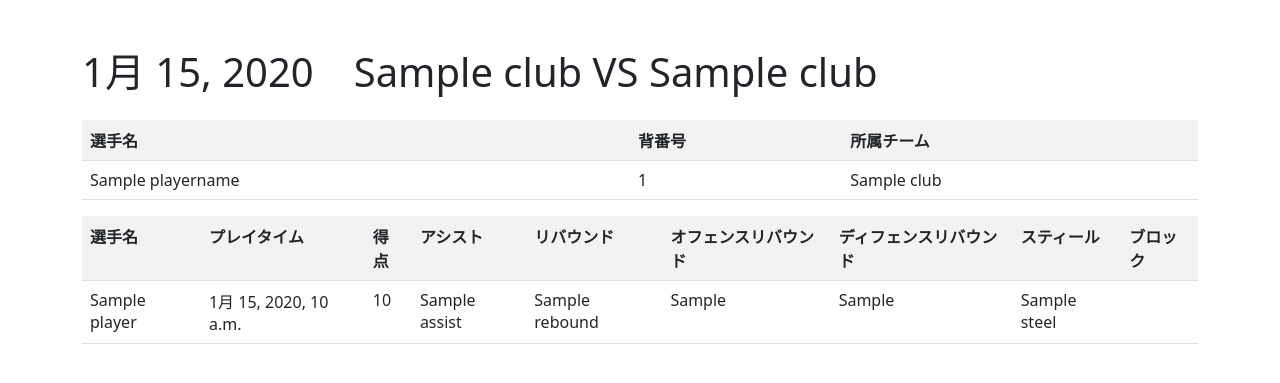
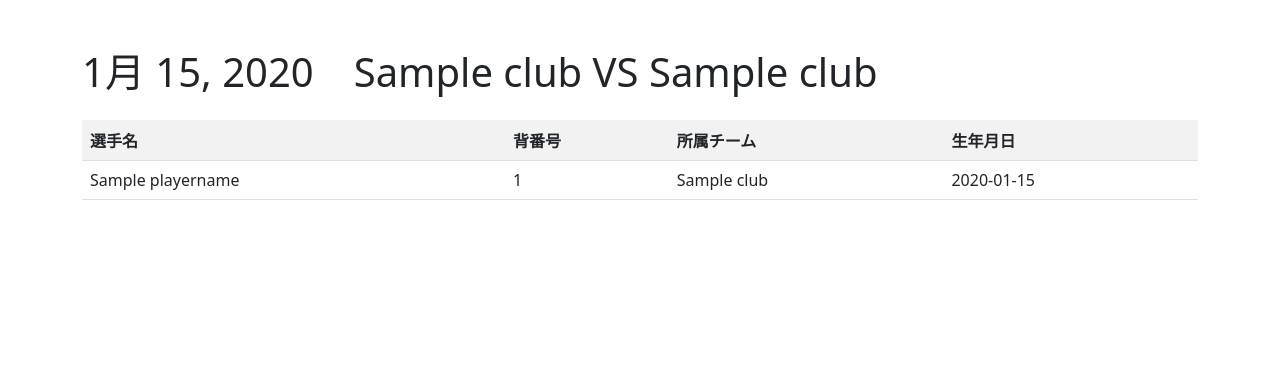
Before and after one commit to moririn3464/velca_data, a Django app: template myapp/velca/templates/velca/player_personal.html in a window 1280 px wide. Shown: the top 383 px of the page. Run offline with Django 3.2, Linux system fonts and the light colour scheme; tables that the repository leaves empty hold one stand-in row (values such as "Sample post"); the template is opened without the code that fills it: values that come from a table or form of the project are taken from there, most other values are stand-ins (such as "Sample title", 1, 10 or a date in 2020).

Commit message:
生年月日フィールド追加

```diff
--- a/myapp/velca/models/player_personal.py
+++ b/myapp/velca/models/player_personal.py
@@ -2,6 +2,7 @@ from typing import Callable
 from django.db import models
 from django.db.models.deletion import CASCADE
 from django.db.models.fields.related import OneToOneField
+from jp_birthday.models import BirthdayModel
 from .playername import Playername
 from .club import Club
 
@@ -9,6 +10,7 @@ class Player_personal(models.Model):
   name = models.OneToOneField(Playername,on_delete=CASCADE, related_name="player_name")
   jersey_number = models.IntegerField(default=0,verbose_name='背番号')
   players_team = models.ForeignKey(Club, on_delete=models.CASCADE, related_name="players_team")
+  player_birthday = models.DateTimeField(blank=True, null=True)
 
 
   class Meta:
--- a/myapp/velca/templates/velca/player_personal.html
+++ b/myapp/velca/templates/velca/player_personal.html
@@ -7,39 +7,14 @@
       <th>選手名</th>
       <th>背番号</th>
       <th>所属チーム</th>
+      <th>生年月日</th>
     </tr>
         {% for personal in player_personal_list %}
           <tr>
             <td>{{ personal.name }}</td>
             <td>{{ personal.jersey_number }}</td>
             <td>{{ personal.players_team }}</td>
-          </tr>
-        {% endfor %}
-  </table>
-
-  <table class="table table-striped">
-    <tr>
-      <th>選手名</th>
-      <th>プレイタイム</th>
-      <th>得点</th>
-      <th>アシスト</th>
-      <th>リバウンド</th>
-      <th>オフェンスリバウンド</th>
-      <th>ディフェンスリバウンド</th>
-      <th>スティール</th>
-      <th>ブロック</th>
-    </tr>
-        {% for stats in opponent_stats %}
-          <tr>
-            <td>{{ stats.player.name }}</td>
-            <td>{{ stats.play_time }}</td>
-            <td>{{ stats.score }}</td>
-            <td>{{ stats.assist }}</td>
-            <td>{{ stats.rebound }}</td>
-            <td>{{ stats.d_rebound }}</td>
-            <td>{{ stats.o_rebound }}</td>
-            <td>{{ stats.steel }}</td>
-            <td>{{ stats.block }}</td>
+            <td>{{ personal.player_birthday|date:"Y-m-d" }}</td>
           </tr>
         {% endfor %}
   </table>
```
Also changed, not shown: myapp/velca/migrations/0002_player_personal_player_birthday.py (added), myapp/velca/migrations/0003_alter_player_personal_player_birthday.py (added), myapp/velca/migrations/0004_alter_player_personal_player_birthday.py (added).
